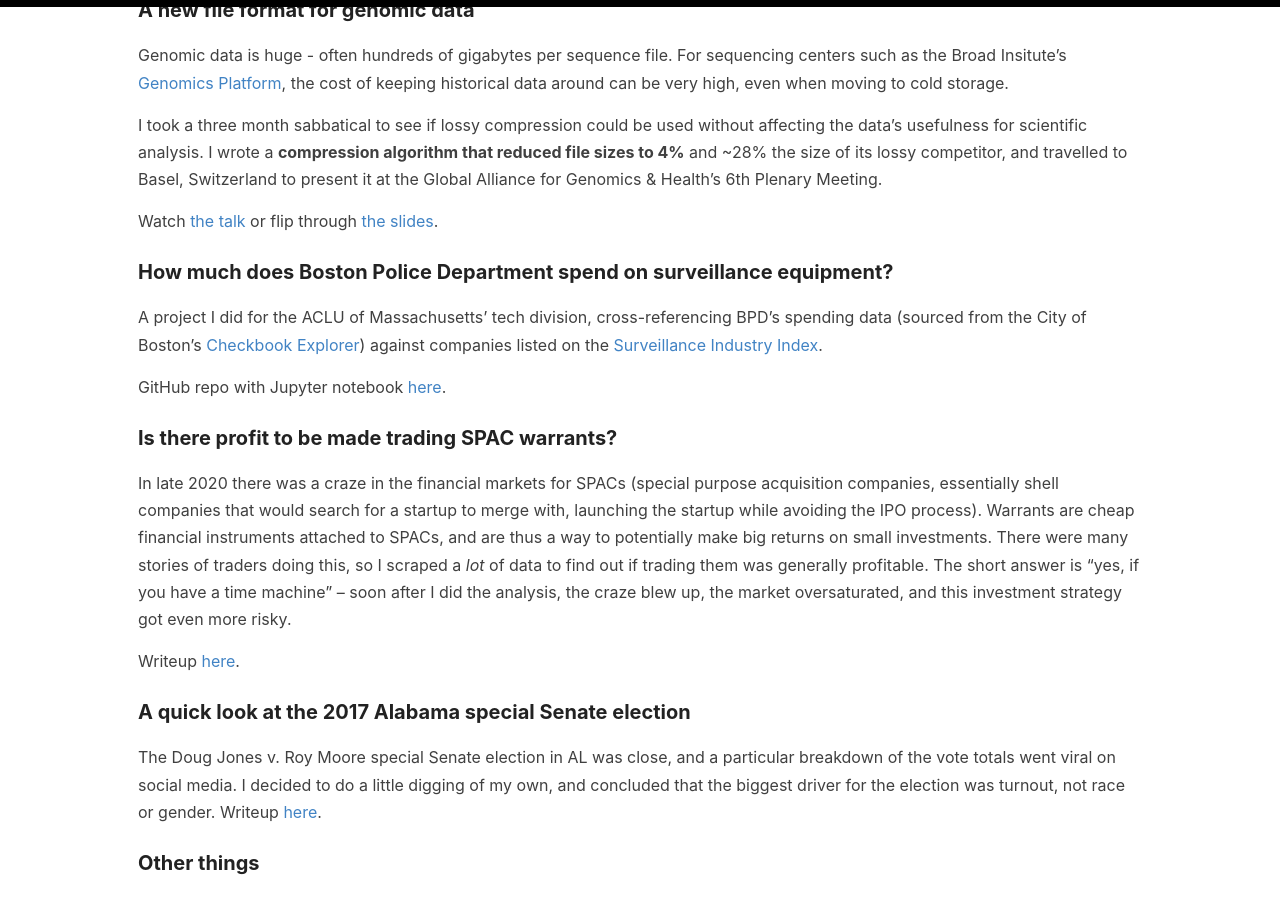
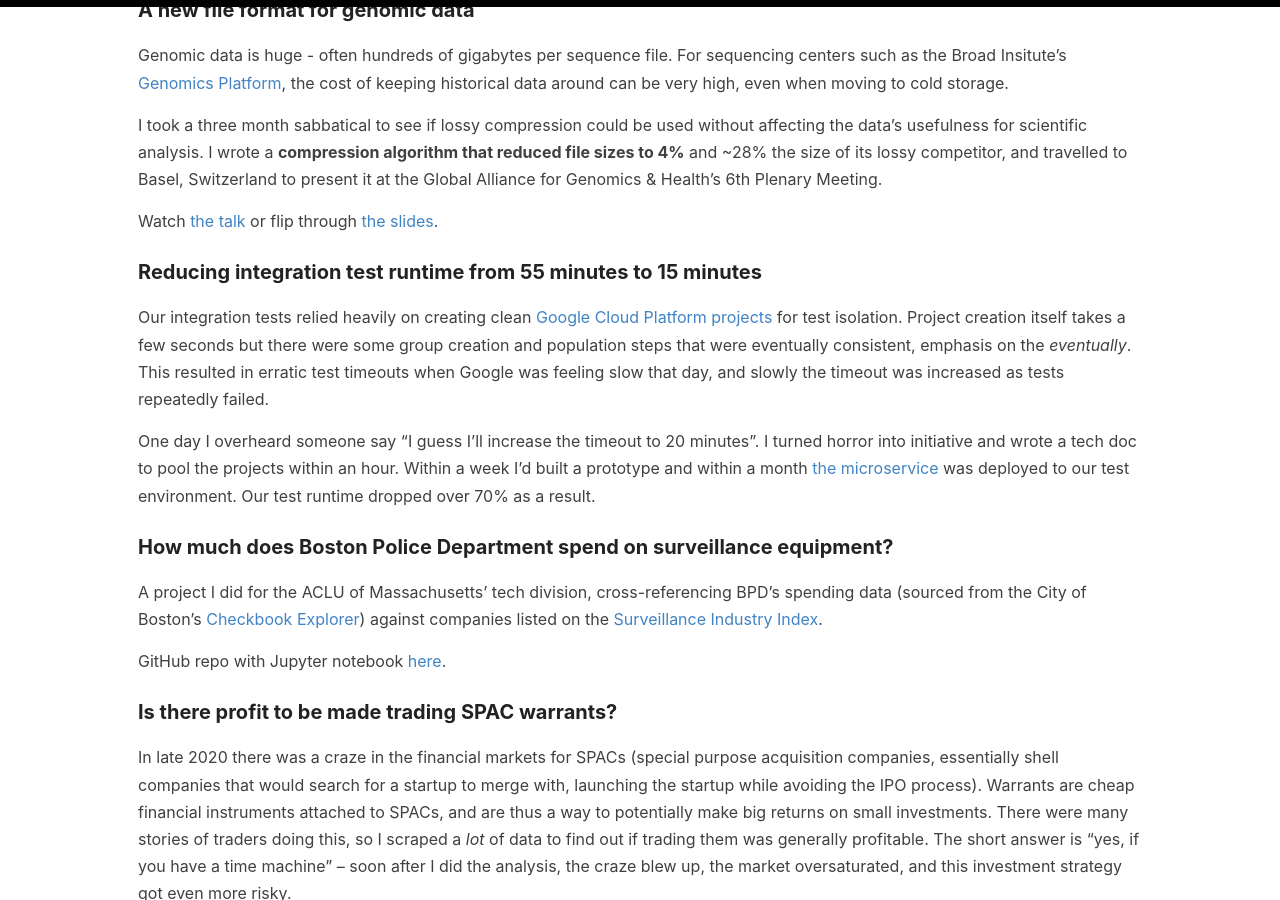
Before and after one commit to helgridly/helgridly.github.io, a Jekyll site: the page built from _pages/projects.md, in a window 1280 px wide and 900 px high, scrolled down 369 px. Built offline with Jekyll 4.4.1, drawn with Linux system fonts in a browser that asks for light colours.

Commit message:
shuffle order of skills and introduce gpalloc (#14)

```diff
--- a/_pages/projects.md
+++ b/_pages/projects.md
@@ -17,6 +17,12 @@ Genomic data is huge - often hundreds of gigabytes per sequence file. For sequen
 I took a three month sabbatical to see if lossy compression could be used without affecting the data's usefulness for scientific analysis. I wrote a **compression algorithm that reduced file sizes to 4%** and ~28% the size of its lossy competitor, and travelled to Basel, Switzerland to present it at the Global Alliance for Genomics & Health's 6th Plenary Meeting.
 
 Watch [the talk](https://www.youtube.com/watch?v=TaqFBgaZHmE&t=13920s) or flip through [the slides](https://docs.google.com/presentation/d/1EAG3Mz_Rwszn1xzvLFlFDtZJKeTfTcqo/edit).
+
+### Reducing integration test runtime from 55 minutes to 15 minutes
+
+Our integration tests relied heavily on creating clean [Google Cloud Platform projects](https://developers.google.com/apps-script/guides/cloud-platform-projects) for test isolation. Project creation itself takes a few seconds but there were some group creation and population steps that were eventually consistent, emphasis on the _eventually_. This resulted in erratic test timeouts when Google was feeling slow that day, and slowly the timeout was increased as tests repeatedly failed.
+
+One day I overheard someone say "I guess I'll increase the timeout to 20 minutes". I turned horror into initiative and wrote a tech doc to pool the projects within an hour. Within a week I'd built a prototype and within a month [the microservice](https://github.com/broadinstitute/gpalloc) was deployed to our test environment. Our test runtime dropped over 70% as a result.
 
 ### How much does Boston Police Department spend on surveillance equipment?
 
```
Also changed, not shown: index.md (+22 -20 lines).
